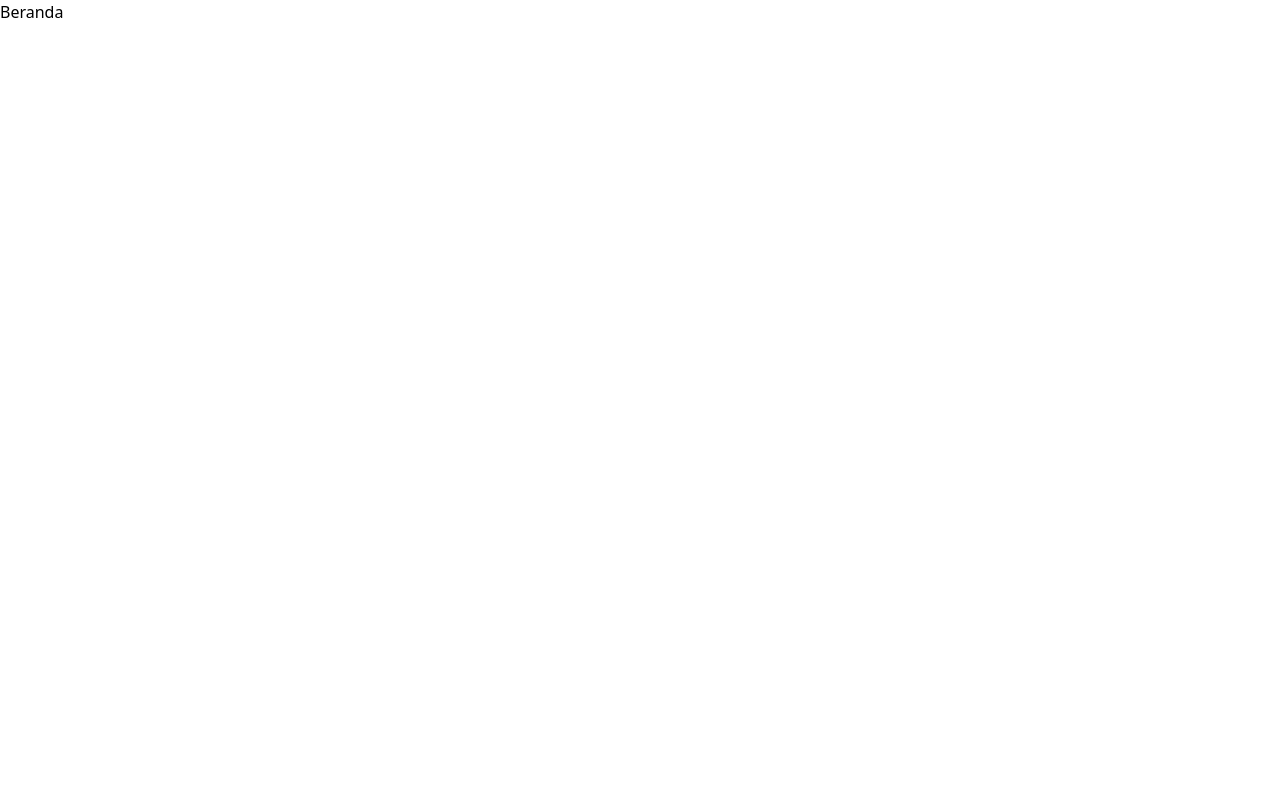
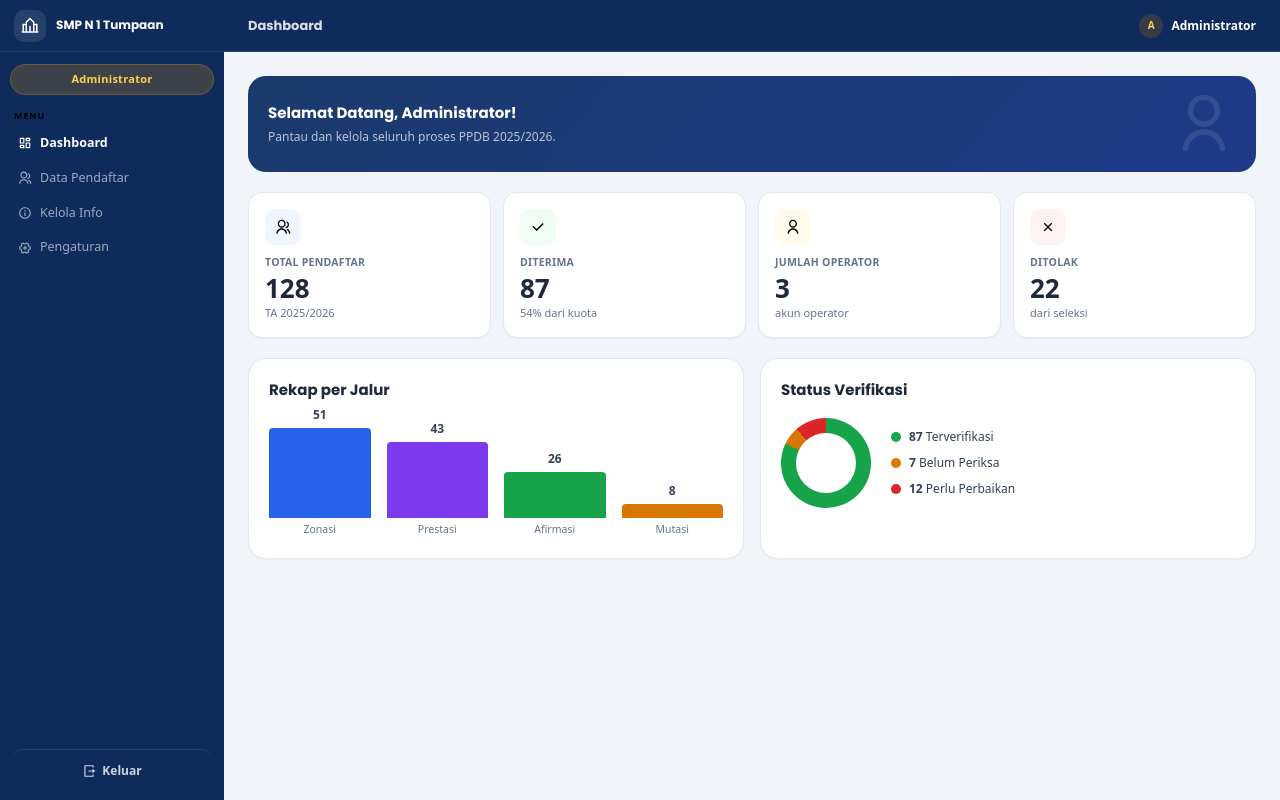
Before and after one commit to yaksokk/ppdb, a React (Vite) app in the folder frontend/: page /admin/dashboard in a window 1280 px wide. Before the commit this address led to /. Built offline with nearby package versions, Linux system fonts and the light colour scheme.

Commit message:
feat: tambah Dashboard Admin, Dashboard Operator, dan komponen Chart

```diff
--- /dev/null
+++ b/frontend/src/components/common/Chart/Chart.jsx
@@ -0,0 +1,62 @@
+const COLORS = [
+  '#2563EB', '#7C3AED', '#16A34A', '#D97706',
+  '#DC2626', '#06B6D4', '#EC4899', '#84CC16',
+]
+
+export function BarChartCSS({ data }) {
+  const max = Math.max(...data.map(d => d.total))
+  return (
+    <div className="flex items-end gap-4 h-[120px] pt-2">
+      {data.map((item, i) => (
+        <div key={i} className="flex flex-col items-center gap-1 flex-1">
+          <span className="text-[12px] font-bold text-n700">{item.total}</span>
+          <div
+            className="w-full rounded-t-[4px] transition-all duration-500"
+            style={{
+              height: `${(item.total / max) * 90}px`,
+              background: item.color || COLORS[i % COLORS.length],
+            }}
+          />
+          <span className="text-[10.5px] text-n500 text-center">{item.jalur}</span>
+        </div>
+      ))}
+    </div>
+  )
+}
+
+export function PieChartCSS({ data }) {
+  const total = data.reduce((a, b) => a + b.value, 0)
+  let cumulative = 0
+  const segments = data.map((item, i) => {
+    const pct = (item.value / total) * 100
+    const start = cumulative
+    cumulative += pct
+    return { ...item, pct, start, color: item.color || COLORS[i % COLORS.length] }
+  })
+
+  const gradient = segments.map(s =>
+    `${s.color} ${s.start}% ${s.start + s.pct}%`
+  ).join(', ')
+
+  return (
+    <div className="flex items-center gap-5">
+      <div className="relative flex-shrink-0" style={{ width: 90, height: 90 }}>
+        <div
+          className="w-full h-full rounded-full"
+          style={{ background: `conic-gradient(${gradient})` }}
+        />
+        <div className="absolute inset-0 rounded-full bg-white m-[15px]" />
+      </div>
+      <div className="flex flex-col gap-2">
+        {segments.map((item, i) => (
+          <div key={i} className="flex items-center gap-2">
+            <div className="w-2.5 h-2.5 rounded-full flex-shrink-0" style={{ background: item.color }} />
+            <span className="text-[12px] text-n700">
+              <span className="font-bold">{item.value}</span> {item.name}
+            </span>
+          </div>
+        ))}
+      </div>
+    </div>
+  )
+}
--- a/frontend/src/components/common/index.js
+++ b/frontend/src/components/common/index.js
@@ -12,3 +12,4 @@ export { default as StatCard }   from './StatCard/StatCard'
 export { default as Pagination } from './Pagination/Pagination'
 export { default as Table, Tr, Td } from './Table/Table'
 export { default as FileUpload } from './FileUpload/FileUpload'
+export { BarChartCSS, PieChartCSS } from './Chart/Chart'
--- /dev/null
+++ b/frontend/src/pages/admin/Dashboard/Dashboard.jsx
@@ -0,0 +1,69 @@
+import { RiGroupLine, RiCheckLine, RiUserLine, RiCloseLine } from 'react-icons/ri'
+import { StatCard, BarChartCSS, PieChartCSS } from '../../../components/common'
+import AdminLayout from '../../../components/layout/AdminLayout/AdminLayout'
+
+const dataBar = [
+  { jalur: 'Zonasi',   total: 51, color: '#2563EB' },
+  { jalur: 'Prestasi', total: 43, color: '#7C3AED' },
+  { jalur: 'Afirmasi', total: 26, color: '#16A34A' },
+  { jalur: 'Mutasi',   total: 8,  color: '#D97706' },
+]
+
+const dataPie = [
+  { name: 'Terverifikasi',   value: 87, color: '#16A34A' },
+  { name: 'Belum Periksa',   value: 7,  color: '#D97706' },
+  { name: 'Perlu Perbaikan', value: 12, color: '#DC2626' },
+]
+
+const user = {
+  name: 'Administrator',
+  avatarStyle: { background: 'rgba(217,119,6,.2)', color: '#FCD34D' },
+}
+
+function Dashboard() {
+  return (
+    <AdminLayout
+      role="admin"
+      user={user}
+      activePath="/admin/dashboard"
+      pageTitle="Dashboard"
+    >
+      <div
+        className="rounded-lg px-5 py-4 mb-5 flex justify-between items-center overflow-hidden relative"
+        style={{ background: 'linear-gradient(130deg, #1A3A6B, #1E3A8A)' }}
+      >
+        <div>
+          <h2 className="text-[15px] font-bold text-white font-poppins mb-1">
+            Selamat Datang, Administrator!
+          </h2>
+          <p className="text-[12px] text-white/70">
+            Pantau dan kelola seluruh proses PPDB 2025/2026.
+          </p>
+        </div>
+        <RiUserLine size={64} className="text-white/10 flex-shrink-0" />
+      </div>
+
+      <div className="grid grid-cols-4 gap-3 mb-5">
+        <StatCard icon={RiGroupLine} label="Total Pendaftar" value="128" sub="TA 2025/2026"   iconBg="bg-primary-light" />
+        <StatCard icon={RiCheckLine} label="Diterima"        value="87"  sub="54% dari kuota" iconBg="bg-success-light" />
+        <StatCard icon={RiUserLine}  label="Jumlah Operator" value="3"   sub="akun operator"  iconBg="bg-warning-light" />
+        <StatCard icon={RiCloseLine} label="Ditolak"         value="22"  sub="dari seleksi"   iconBg="bg-danger-light" />
+      </div>
+
+      <div className="grid grid-cols-2 gap-4">
+        <div className="bg-white border border-n200 rounded-lg p-5 shadow-xs">
+          <p className="text-[15px] font-bold font-poppins text-n800 mb-4">Rekap per Jalur</p>
+          <BarChartCSS data={dataBar} />
+        </div>
+
+        <div className="bg-white border border-n200 rounded-lg p-5 shadow-xs">
+          <p className="text-[15px] font-bold font-poppins text-n800 mb-4">Status Verifikasi</p>
+          <PieChartCSS data={dataPie} />
+        </div>
+      </div>
+
+    </AdminLayout>
+  )
+}
+
+export default Dashboard
--- /dev/null
+++ b/frontend/src/pages/admin/DashboardOperator/DashboardOperator.jsx
@@ -0,0 +1,69 @@
+import { RiGroupLine, RiTimeLine, RiAlertLine, RiCheckLine } from 'react-icons/ri'
+import { StatCard, BarChartCSS, PieChartCSS } from '../../../components/common'
+import AdminLayout from '../../../components/layout/AdminLayout/AdminLayout'
+
+const dataBar = [
+  { jalur: 'Zonasi',   total: 51, color: '#2563EB' },
+  { jalur: 'Prestasi', total: 43, color: '#7C3AED' },
+  { jalur: 'Afirmasi', total: 26, color: '#16A34A' },
+  { jalur: 'Mutasi',   total: 8,  color: '#D97706' },
+]
+
+const dataPie = [
+  { name: 'Terverifikasi',   value: 87, color: '#16A34A' },
+  { name: 'Belum Periksa',   value: 7,  color: '#D97706' },
+  { name: 'Perlu Perbaikan', value: 12, color: '#DC2626' },
+]
+
+const user = {
+  name: 'Mariska Dondokambey',
+  avatarStyle: { background: 'rgba(22,163,74,.2)', color: '#86EFAC' },
+}
+
+function DashboardOperator() {
+  return (
+    <AdminLayout
+      role="operator"
+      user={user}
+      activePath="/admin/dashboard"
+      pageTitle="Dashboard"
+    >
+      <div
+        className="rounded-lg px-5 py-4 mb-5 flex justify-between items-center overflow-hidden relative"
+        style={{ background: 'linear-gradient(130deg, #15803D, #22C55E)' }}
+      >
+        <div>
+          <h2 className="text-[15px] font-bold text-white font-poppins mb-1">
+            Selamat Datang, Mariska Dondokambey!
+          </h2>
+          <p className="text-[12px] text-white/70">
+            Segera periksa dan verifikasi dokumen yang masuk hari ini.
+          </p>
+        </div>
+        <RiCheckLine size={64} className="text-white/10 flex-shrink-0" />
+      </div>
+
+      <div className="grid grid-cols-4 gap-3 mb-5">
+        <StatCard icon={RiGroupLine} label="Total Pendaftar"     value="128" sub="TA 2025/2026"    iconBg="bg-primary-light" />
+        <StatCard icon={RiTimeLine}  label="Belum Diverifikasi"  value="7"   sub="Perlu diproses"  iconBg="bg-warning-light" />
+        <StatCard icon={RiAlertLine} label="Perlu Perbaikan"     value="12"  sub="Dikembalikan"    iconBg="bg-danger-light" />
+        <StatCard icon={RiCheckLine} label="Terverifikasi"       value="87"  sub="Selesai diproses" iconBg="bg-success-light" />
+      </div>
+
+      <div className="grid grid-cols-2 gap-4">
+        <div className="bg-white border border-n200 rounded-lg p-5 shadow-xs">
+          <p className="text-[15px] font-bold font-poppins text-n800 mb-4">Rekap per Jalur</p>
+          <BarChartCSS data={dataBar} />
+        </div>
+
+        <div className="bg-white border border-n200 rounded-lg p-5 shadow-xs">
+          <p className="text-[15px] font-bold font-poppins text-n800 mb-4">Status Verifikasi</p>
+          <PieChartCSS data={dataPie} />
+        </div>
+      </div>
+
+    </AdminLayout>
+  )
+}
+
+export default DashboardOperator
--- a/frontend/src/routes/AppRoutes.jsx
+++ b/frontend/src/routes/AppRoutes.jsx
@@ -2,6 +2,8 @@ import { Routes, Route, Navigate } from 'react-router-dom'
 import Login from '../pages/public/Login/Login'
 import Register from '../pages/public/Register/Register'
 import LoginAdmin from '../pages/admin/LoginAdmin/LoginAdmin'
+import Dashboard from '../pages/admin/Dashboard/Dashboard'
+import DashboardOperator from '../pages/admin/DashboardOperator/DashboardOperator'
 
 function AppRoutes() {
   return (
@@ -10,6 +12,8 @@ function AppRoutes() {
       <Route path="/login" element={<Login />} />
       <Route path="/register" element={<Register />} />
       <Route path="/admin/login" element={<LoginAdmin />} />
+      <Route path="/admin/dashboard" element={<Dashboard />} />
+      <Route path="/operator/dashboard" element={<DashboardOperator />} />
       <Route path="*" element={<Navigate to="/" replace />} />
     </Routes>
   )
```
Also changed, not shown: 1 other file (tests, documents, lock files or other folders).
